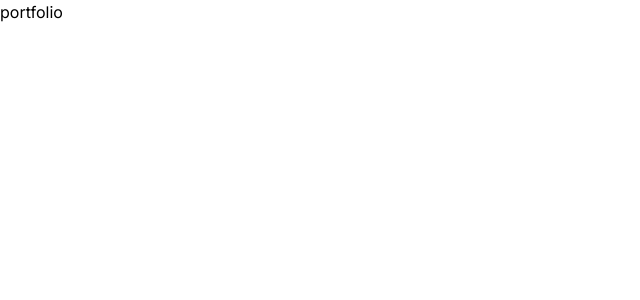
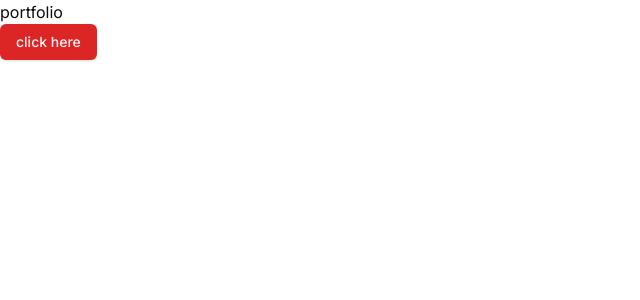
Before and after one commit to nazif786/portfolio2, a Next.js app: page / in a window 1280 px wide. Shown: the top 300 px of the page, without its empty margins (0-640 px from the left). Built offline with nearby package versions, Linux system fonts and the light colour scheme.

Commit message:
configure shadCN

```diff
--- a/src/app/globals.css
+++ b/src/app/globals.css
@@ -2,27 +2,60 @@
 @tailwind components;
 @tailwind utilities;
 
-:root {
-  --foreground-rgb: 0, 0, 0;
-  --background-start-rgb: 214, 219, 220;
-  --background-end-rgb: 255, 255, 255;
-}
 
-@media (prefers-color-scheme: dark) {
+@layer base {
   :root {
-    --foreground-rgb: 255, 255, 255;
-    --background-start-rgb: 0, 0, 0;
-    --background-end-rgb: 0, 0, 0;
+    --background: 0 0% 100%;
+    --foreground: 0 0% 3.9%;
+    --card: 0 0% 100%;
+    --card-foreground: 0 0% 3.9%;
+    --popover: 0 0% 100%;
+    --popover-foreground: 0 0% 3.9%;
+    --primary: 0 72.2% 50.6%;
+    --primary-foreground: 0 85.7% 97.3%;
+    --secondary: 0 0% 96.1%;
+    --secondary-foreground: 0 0% 9%;
+    --muted: 0 0% 96.1%;
+    --muted-foreground: 0 0% 45.1%;
+    --accent: 0 0% 96.1%;
+    --accent-foreground: 0 0% 9%;
+    --destructive: 0 84.2% 60.2%;
+    --destructive-foreground: 0 0% 98%;
+    --border: 0 0% 89.8%;
+    --input: 0 0% 89.8%;
+    --ring: 0 72.2% 50.6%;
+    --radius: 0.5rem;
+  }
+
+  .dark {
+    --background: 0 0% 3.9%;
+    --foreground: 0 0% 98%;
+    --card: 0 0% 3.9%;
+    --card-foreground: 0 0% 98%;
+    --popover: 0 0% 3.9%;
+    --popover-foreground: 0 0% 98%;
+    --primary: 0 72.2% 50.6%;
+    --primary-foreground: 0 85.7% 97.3%;
+    --secondary: 0 0% 14.9%;
+    --secondary-foreground: 0 0% 98%;
+    --muted: 0 0% 14.9%;
+    --muted-foreground: 0 0% 63.9%;
+    --accent: 0 0% 14.9%;
+    --accent-foreground: 0 0% 98%;
+    --destructive: 0 62.8% 30.6%;
+    --destructive-foreground: 0 0% 98%;
+    --border: 0 0% 14.9%;
+    --input: 0 0% 14.9%;
+    --ring: 0 72.2% 50.6%;
   }
 }
 
-body {
-  color: rgb(var(--foreground-rgb));
 
-}
-
-@layer utilities {
-  .text-balance {
-    text-wrap: balance;
+@layer base {
+  * {
+    @apply border-border;
+  }
+  body {
+    @apply bg-background text-foreground;
   }
 }
--- a/src/app/page.tsx
+++ b/src/app/page.tsx
@@ -1,9 +1,11 @@
+import { Button } from "@/components/ui/button";
 import Image from "next/image";
 
 export default function Home() {
   return (
     <div>
       <h1> portfolio </h1>
+      <Button> click here </Button>
     </div>
   );
 }
--- /dev/null
+++ b/src/components/ui/button.tsx
@@ -0,0 +1,57 @@
+import * as React from "react"
+import { Slot } from "@radix-ui/react-slot"
+import { cva, type VariantProps } from "class-variance-authority"
+
+import { cn } from "@/lib/utils"
+
+const buttonVariants = cva(
+  "inline-flex items-center justify-center whitespace-nowrap rounded-md text-sm font-medium transition-colors focus-visible:outline-none focus-visible:ring-1 focus-visible:ring-ring disabled:pointer-events-none disabled:opacity-50",
+  {
+    variants: {
+      variant: {
+        default:
+          "bg-primary text-primary-foreground shadow hover:bg-primary/90",
+        destructive:
+          "bg-destructive text-destructive-foreground shadow-sm hover:bg-destructive/90",
+        outline:
+          "border border-input bg-background shadow-sm hover:bg-accent hover:text-accent-foreground",
+        secondary:
+          "bg-secondary text-secondary-foreground shadow-sm hover:bg-secondary/80",
+        ghost: "hover:bg-accent hover:text-accent-foreground",
+        link: "text-primary underline-offset-4 hover:underline",
+      },
+      size: {
+        default: "h-9 px-4 py-2",
+        sm: "h-8 rounded-md px-3 text-xs",
+        lg: "h-10 rounded-md px-8",
+        icon: "h-9 w-9",
+      },
+    },
+    defaultVariants: {
+      variant: "default",
+      size: "default",
+    },
+  }
+)
+
+export interface ButtonProps
+  extends React.ButtonHTMLAttributes<HTMLButtonElement>,
+    VariantProps<typeof buttonVariants> {
+  asChild?: boolean
+}
+
+const Button = React.forwardRef<HTMLButtonElement, ButtonProps>(
+  ({ className, variant, size, asChild = false, ...props }, ref) => {
+    const Comp = asChild ? Slot : "button"
+    return (
+      <Comp
+        className={cn(buttonVariants({ variant, size, className }))}
+        ref={ref}
+        {...props}
+      />
+    )
+  }
+)
+Button.displayName = "Button"
+
+export { Button, buttonVariants }
--- /dev/null
+++ b/src/lib/utils.ts
@@ -0,0 +1,6 @@
+import { type ClassValue, clsx } from "clsx"
+import { twMerge } from "tailwind-merge"
+
+export function cn(...inputs: ClassValue[]) {
+  return twMerge(clsx(inputs))
+}
--- a/tailwind.config.ts
+++ b/tailwind.config.ts
@@ -1,20 +1,80 @@
-import type { Config } from "tailwindcss";
+import type { Config } from "tailwindcss"
 
-const config: Config = {
+const config = {
+  darkMode: ["class"],
   content: [
-    "./src/pages/**/*.{js,ts,jsx,tsx,mdx}",
-    "./src/components/**/*.{js,ts,jsx,tsx,mdx}",
-    "./src/app/**/*.{js,ts,jsx,tsx,mdx}",
-  ],
+    './pages/**/*.{ts,tsx}',
+    './components/**/*.{ts,tsx}',
+    './app/**/*.{ts,tsx}',
+    './src/**/*.{ts,tsx}',
+	],
+  prefix: "",
   theme: {
+    container: {
+      center: true,
+      padding: "2rem",
+      screens: {
+        "2xl": "1400px",
+      },
+    },
     extend: {
-      backgroundImage: {
-        "gradient-radial": "radial-gradient(var(--tw-gradient-stops))",
-        "gradient-conic":
-          "conic-gradient(from 180deg at 50% 50%, var(--tw-gradient-stops))",
+      colors: {
+        border: "hsl(var(--border))",
+        input: "hsl(var(--input))",
+        ring: "hsl(var(--ring))",
+        background: "hsl(var(--background))",
+        foreground: "hsl(var(--foreground))",
+        primary: {
+          DEFAULT: "hsl(var(--primary))",
+          foreground: "hsl(var(--primary-foreground))",
+        },
+        secondary: {
+          DEFAULT: "hsl(var(--secondary))",
+          foreground: "hsl(var(--secondary-foreground))",
+        },
+        destructive: {
+          DEFAULT: "hsl(var(--destructive))",
+          foreground: "hsl(var(--destructive-foreground))",
+        },
+        muted: {
+          DEFAULT: "hsl(var(--muted))",
+          foreground: "hsl(var(--muted-foreground))",
+        },
+        accent: {
+          DEFAULT: "hsl(var(--accent))",
+          foreground: "hsl(var(--accent-foreground))",
+        },
+        popover: {
+          DEFAULT: "hsl(var(--popover))",
+          foreground: "hsl(var(--popover-foreground))",
+        },
+        card: {
+          DEFAULT: "hsl(var(--card))",
+          foreground: "hsl(var(--card-foreground))",
+        },
+      },
+      borderRadius: {
+        lg: "var(--radius)",
+        md: "calc(var(--radius) - 2px)",
+        sm: "calc(var(--radius) - 4px)",
+      },
+      keyframes: {
+        "accordion-down": {
+          from: { height: "0" },
+          to: { height: "var(--radix-accordion-content-height)" },
+        },
+        "accordion-up": {
+          from: { height: "var(--radix-accordion-content-height)" },
+          to: { height: "0" },
+        },
+      },
+      animation: {
+        "accordion-down": "accordion-down 0.2s ease-out",
+        "accordion-up": "accordion-up 0.2s ease-out",
       },
     },
   },
-  plugins: [],
-};
-export default config;
+  plugins: [require("tailwindcss-animate")],
+} satisfies Config
+
+export default config
```
Also changed, not shown: package.json (+11 -5 lines), components.json (added), 1 other file (tests, documents, lock files or other folders).
